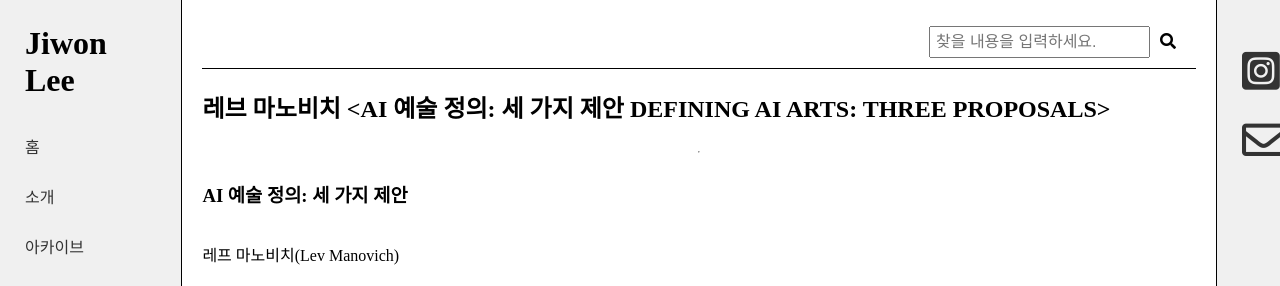
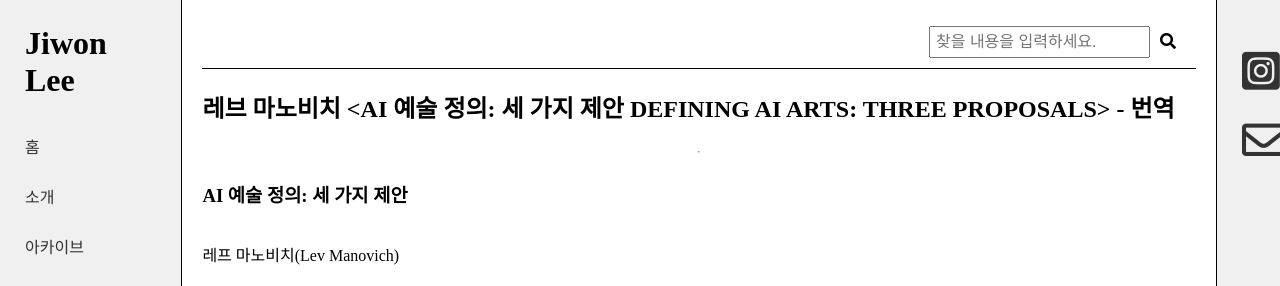
Before and after one commit to LfayeJ/archives, a Jekyll site: the page built from etc_0001.md, in a window 1280 px wide and 900 px high. Shown: the top 286 px of the window. Built offline with Jekyll 4.4.1, drawn with Linux system fonts in a browser that asks for light colours; some web fonts are replaced; our own code applies the rules of GitHub Pages for plain Markdown files.

Commit message:
Update etc_0001.md

```diff
--- a/etc_0001.md
+++ b/etc_0001.md
@@ -1,4 +1,4 @@
-##  레브 마노비치 <AI 예술 정의: 세 가지 제안 DEFINING AI ARTS: THREE PROPOSALS>
+##  레브 마노비치 <AI 예술 정의: 세 가지 제안 DEFINING AI ARTS: THREE PROPOSALS> - 번역
 ---
 
 ### AI 예술  정의: 세  가지  제안
```
